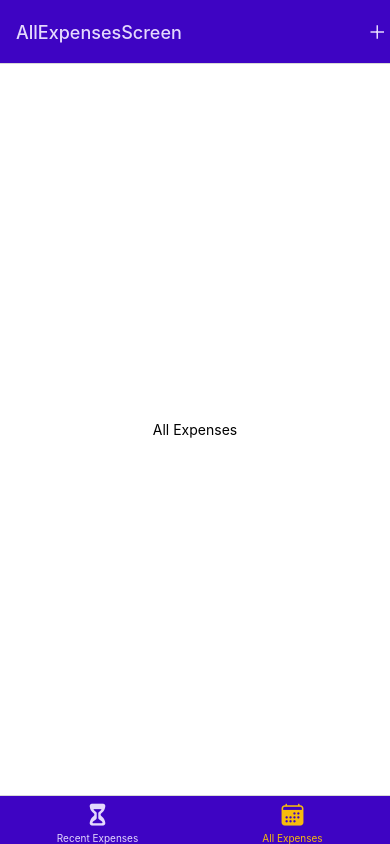
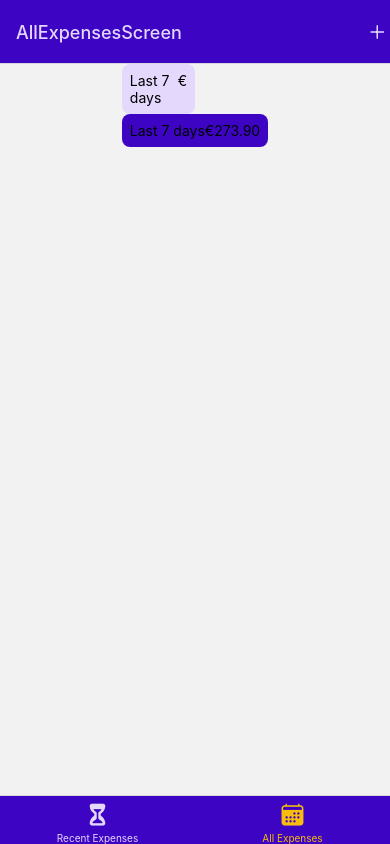
Before and after one commit to jvanleersum/React-Native-Demo-Expense-Tracker-App, a React Native app: screen /AllExpenses in a window 390 px wide. Built offline with nearby package versions, Linux system fonts and the light colour scheme.

Commit message:
Expenses summary and expenses list with list tile

```diff
--- /dev/null
+++ b/components/Expenses/ExpenseSummary.js
@@ -0,0 +1,26 @@
+import { View, Text, StyleSheet } from "react-native";
+import Colors from "../../constants/colors";
+
+const ExpenseSummary = ({expenses, expensePeriod}) => {
+  const expenseTotal = expenses.reduce((sum, expense) => {sum + expense.amount}, 0)
+
+  return (
+    <View style={styles.summary}>
+      <Text>{expensePeriod}</Text>
+      <Text>€{expenseTotal}</Text>
+    </View>
+  );
+};
+
+export default ExpenseSummary;
+
+const styles = StyleSheet.create({
+  summary: {
+    backgroundColor: Colors.primary50,
+    flexDirection: "row",
+    justifyContent: "space-between",
+    padding: 8,
+    borderRadius: 8,
+    width: "50%"
+  },
+});
--- /dev/null
+++ b/components/Expenses/ExpensesList.js
@@ -0,0 +1,22 @@
+import { View, Text, FlatList, StyleSheet } from "react-native";
+import ExpensesListTile from "./ExpensesListTile";
+
+const ExpensesList = ({expenses}) => {
+  const renderExpenseItem = (itemData) => {
+    return <ExpensesListTile />
+  }
+
+  return (
+    <View style={styles.container}>
+      <FlatList data={expenses} renderItem={renderExpenseItem} />
+    </View>
+  );
+};
+
+export default ExpensesList;
+
+const styles = StyleSheet.create({
+  container: {
+    flex: 1,
+  },
+});
--- /dev/null
+++ b/components/Expenses/ExpensesListTile.js
@@ -0,0 +1,23 @@
+import { View, Text, StyleSheet } from "react-native";
+import Colors from "../../constants/colors";
+
+const ExpensesListTile = () => {
+  return (
+    <View style={styles.container}>
+        <Text>Last 7 days</Text>
+        <Text>€273.90</Text>
+      </View>
+  );
+};
+
+export default ExpensesListTile;
+
+const styles = StyleSheet.create({
+  container: {
+    backgroundColor: Colors.primary500,
+    flexDirection: 'row',
+    justifyContent: 'space-between',
+    padding: 8,
+    borderRadius: 8
+  }
+});
--- /dev/null
+++ b/components/Expenses/ExpensesOutput.js
@@ -0,0 +1,21 @@
+import { View, Text, StyleSheet } from "react-native";
+import Colors from "../../constants/colors";
+
+import ExpenseSummary from "./ExpenseSummary";
+import ExpensesList from "./ExpensesList";
+
+const ExpensesOutput = ({items}) => {
+  return (
+    <View style={styles.container}>
+      <ExpenseSummary expensePeriod={"Last 7 days"} expenses={items} />
+      <ExpensesList expenses={items}/>
+    </View>
+  );
+};
+
+export default ExpensesOutput;
+
+const styles = StyleSheet.create({
+  container: {
+    flex: 1
+  }})
--- a/screens/AllExpenses.js
+++ b/screens/AllExpenses.js
@@ -1,9 +1,21 @@
 import { View, Text, StyleSheet } from "react-native";
+import ExpensesList from "../components/Expenses/ExpensesList";
+import ExpensesOutput from "../components/Expenses/ExpensesOutput";
+import ExpenseSummary from "../components/Expenses/ExpenseSummary";
+
+const DUMMY_EXPENSES = [{
+  id: "e1",
+  title: "New pair of shoes",
+  amount: 28.89,
+  date: new Date("2022-01-29")
+}
+]
+
 
 const AllExpenses = () => {
   return (
     <View style={styles.container}>
-      <Text>All Expenses</Text>
+      <ExpensesOutput items={DUMMY_EXPENSES}/>
     </View>
   );
 };
@@ -13,7 +25,6 @@ export default AllExpenses;
 const styles = StyleSheet.create({
   container: {
     flex: 1,
-    backgroundColor: "#fff",
     alignItems: "center",
     justifyContent: "center",
   },
--- a/screens/ManageExpense.js
+++ b/screens/ManageExpense.js
@@ -13,7 +13,6 @@ export default ManageExpense;
 const styles = StyleSheet.create({
   container: {
     flex: 1,
-    backgroundColor: "#fff",
     alignItems: "center",
     justifyContent: "center",
   },
--- a/screens/RecentExpenses.js
+++ b/screens/RecentExpenses.js
@@ -13,7 +13,6 @@ export default RecentExpenses;
 const styles = StyleSheet.create({
   container: {
     flex: 1,
-    backgroundColor: "#fff",
     alignItems: "center",
     justifyContent: "center",
   },
```
